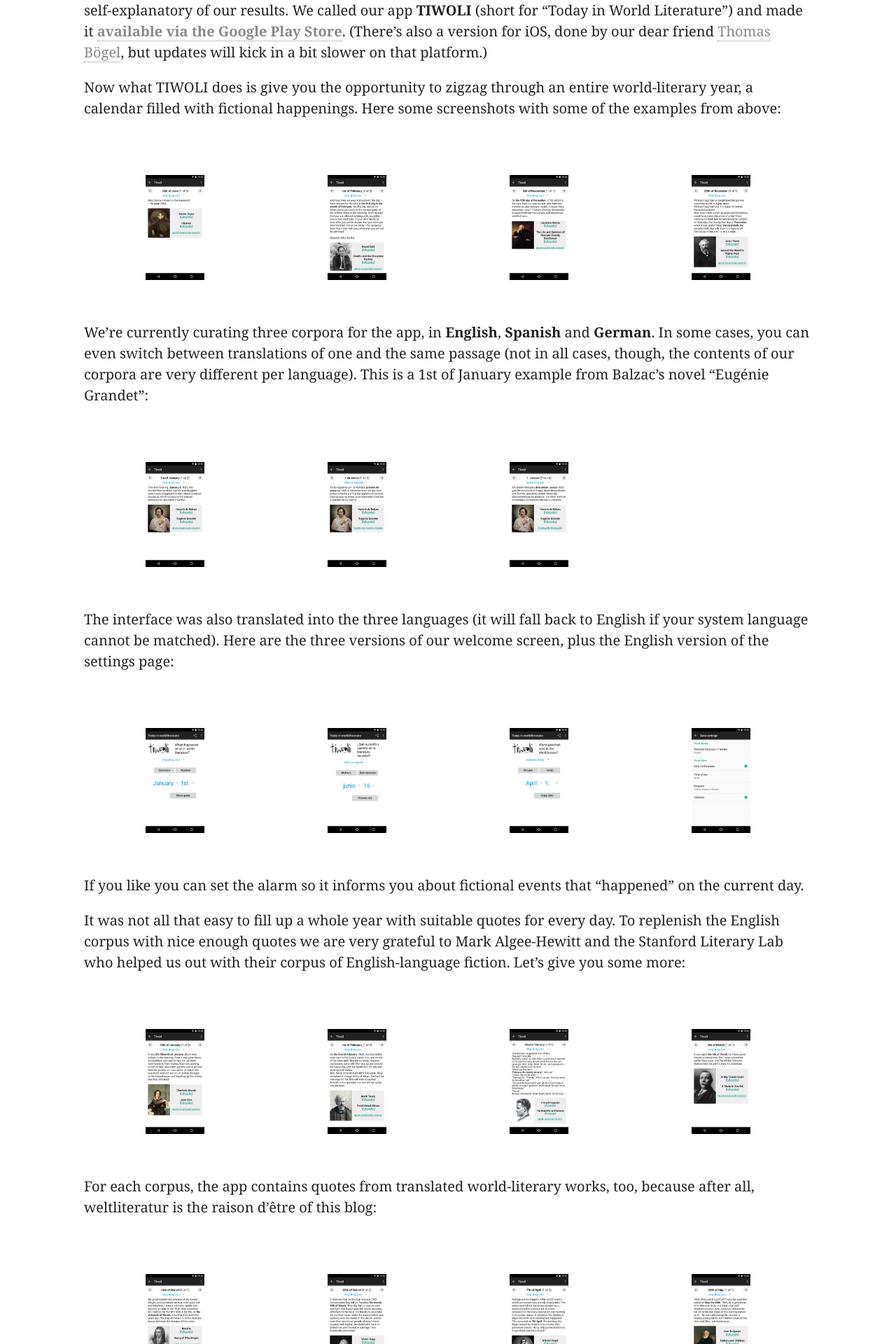
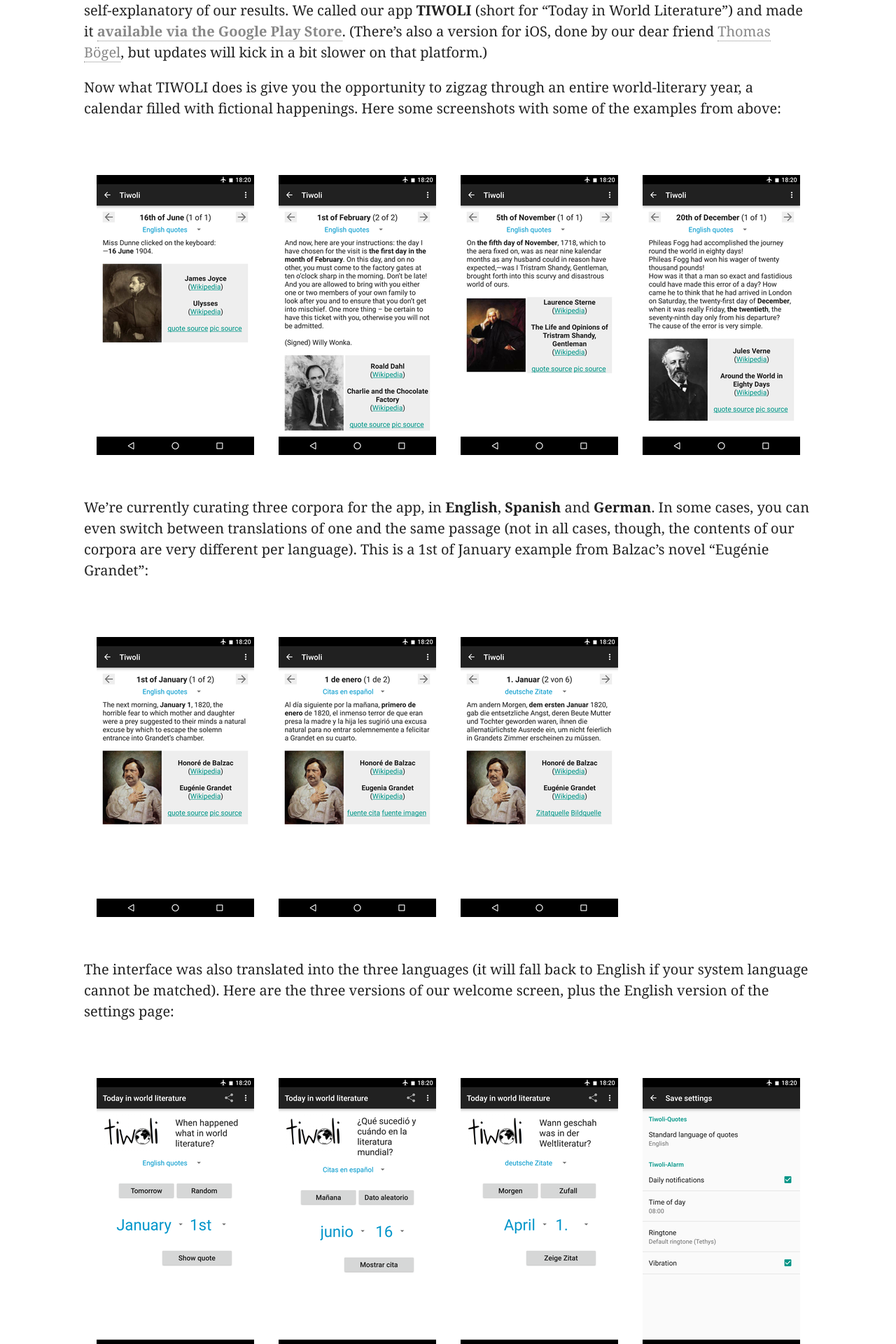
Before and after one commit to weltliteratur/blog, a Jekyll site: the page built from _posts/2016-09-07-Introducing-TIWOLI.markdown, in a window 1280 px wide. Shown: the part 1314-3234 px from the top of the page at 70% size. Built offline with Jekyll 4.4.1, drawn with Linux system fonts in a browser that asks for light colours; nearby versions of some CDN libraries; some web fonts are replaced; comment, search, counter and statistics services are not loaded.

Commit message:
changed img height for tiwoligallery

```diff
--- a/css/style.css
+++ b/css/style.css
@@ -643,4 +643,4 @@
     font-size:0.6em;
     font-style:normal;
 }
-#tiwoligallery img {height: 150px;}
+#tiwoligallery img {height: 400px;}
```
